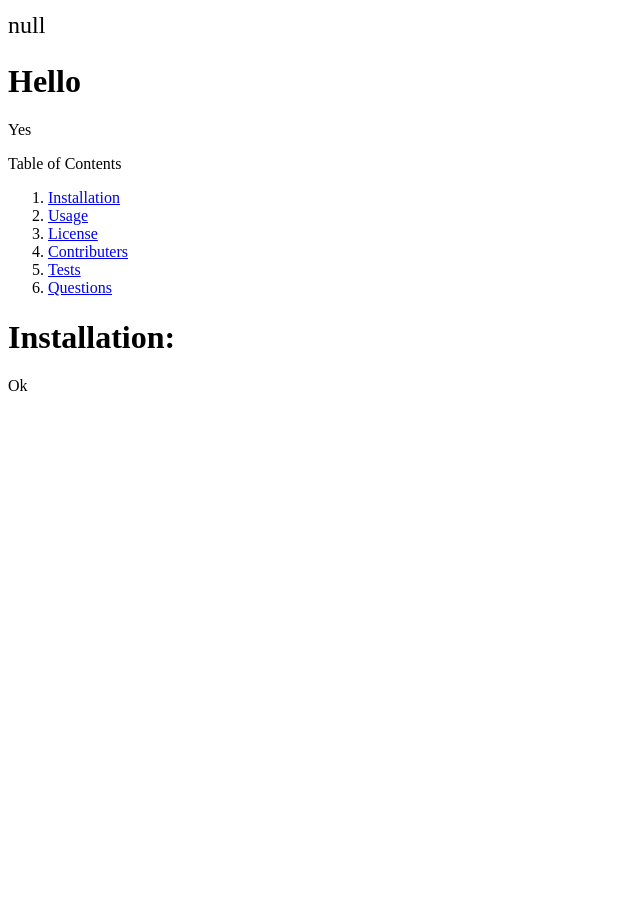
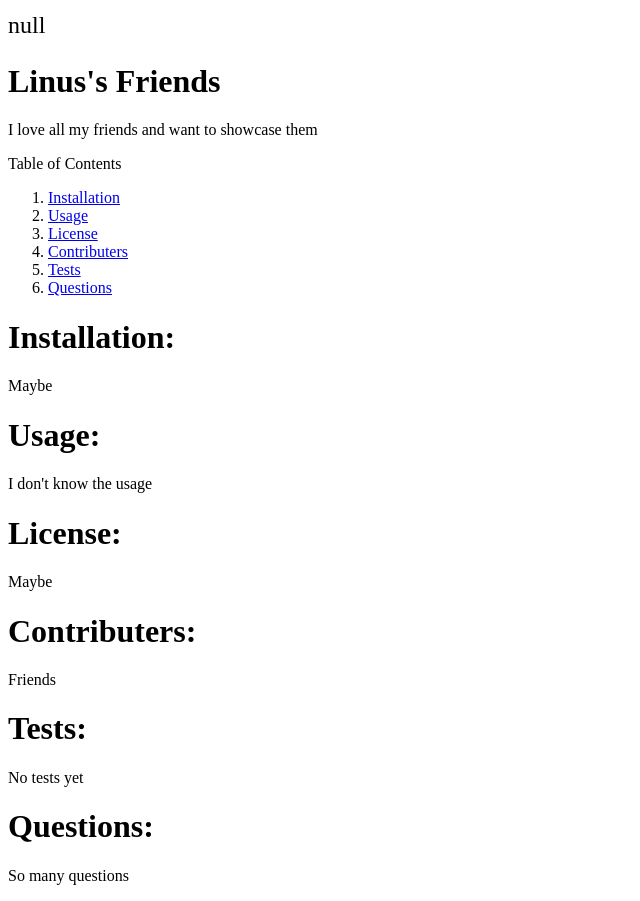
Before and after one commit to Linus41/README-Generator, a website: page Develop/index.html in a window 1280 px wide. Shown: the part 520-1421 px from the top of the page, without its empty margins (0-640 px from the left). Before the commit the page ends 937 px from the top, so only its background shows below. Drawn offline with Linux system fonts and the light colour scheme.

Commit message:
Add all html sections to be written to. It works!

```diff
--- a/Develop/index.html
+++ b/Develop/index.html
@@ -2,8 +2,8 @@
         <div>
         <img class="bio-image" style="width:400px;height:500px;" src="https://avatars1.githubusercontent.com/u/59541141?v=4">
         <p class="email" style="font-size: 24px;">null</p>
-        <h1>Hello</h1>
-        <p>Yes</p>
+        <h1>Linus's Friends</h1>
+        <p>I love all my friends and want to showcase them</p>
         <div>Table of Contents
             <ol>
                 <li><a href="#installation">Installation</a></li>
@@ -15,7 +15,15 @@
             </ol>
         </div>
         <p id='installation'>
-        <h1>Installation: </h1>Ok</p>
-        <h1></h1>
-        <h1></h1>
+        <h1>Installation: </h1>Maybe</p>
+        <p id='usage'>
+        <h1>Usage: </h1>I don't know the usage</p>
+        <p id='license'>
+        <h1>License: </h1>Maybe</p>
+        <p id='contributing'>
+        <h1>Contributers: </h1>Friends</p>
+        <p id='tests'>
+        <h1>Tests: </h1>No tests yet</p>
+        <p id='questions'>
+        <h1>Questions: </h1>So many questions</p>
         </div>
```
Also changed, not shown: Develop/index.js (+11 -3 lines).
